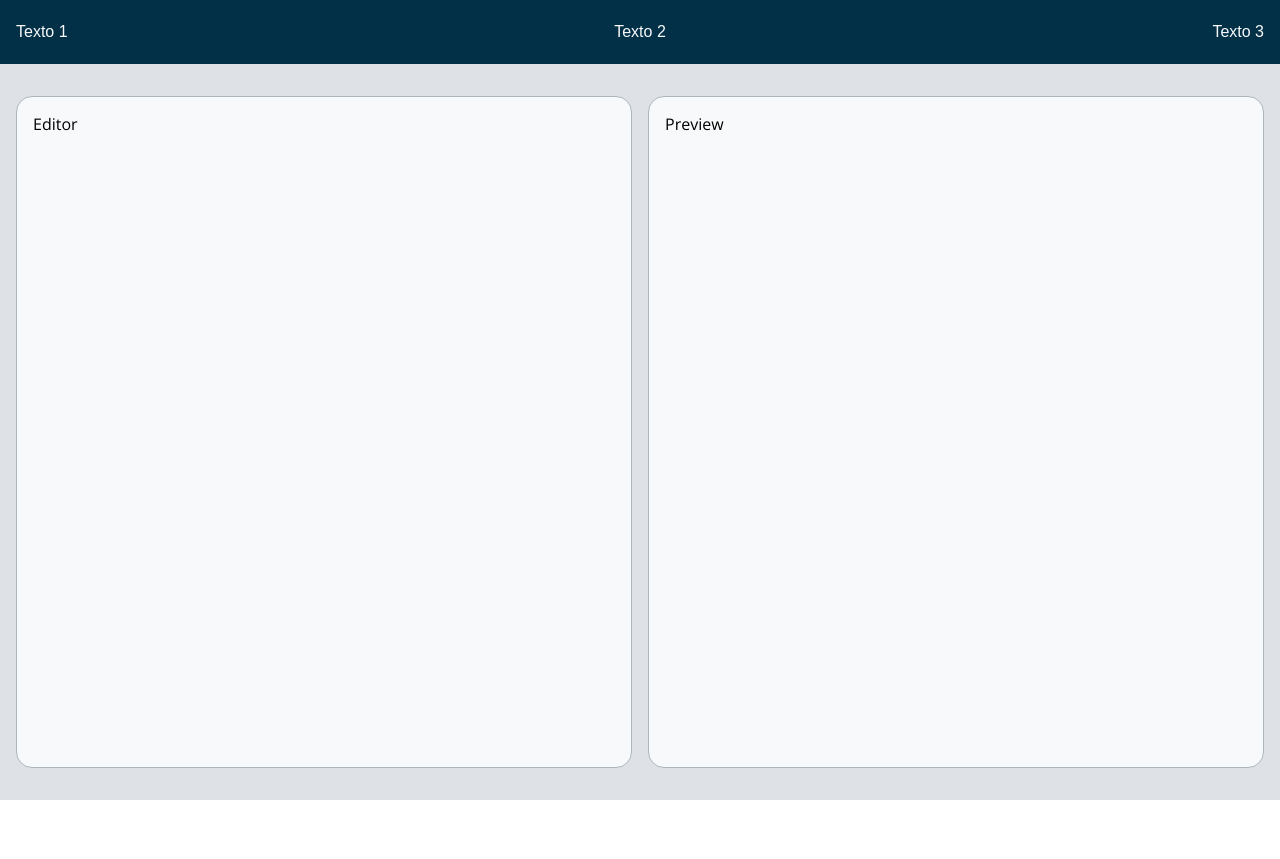
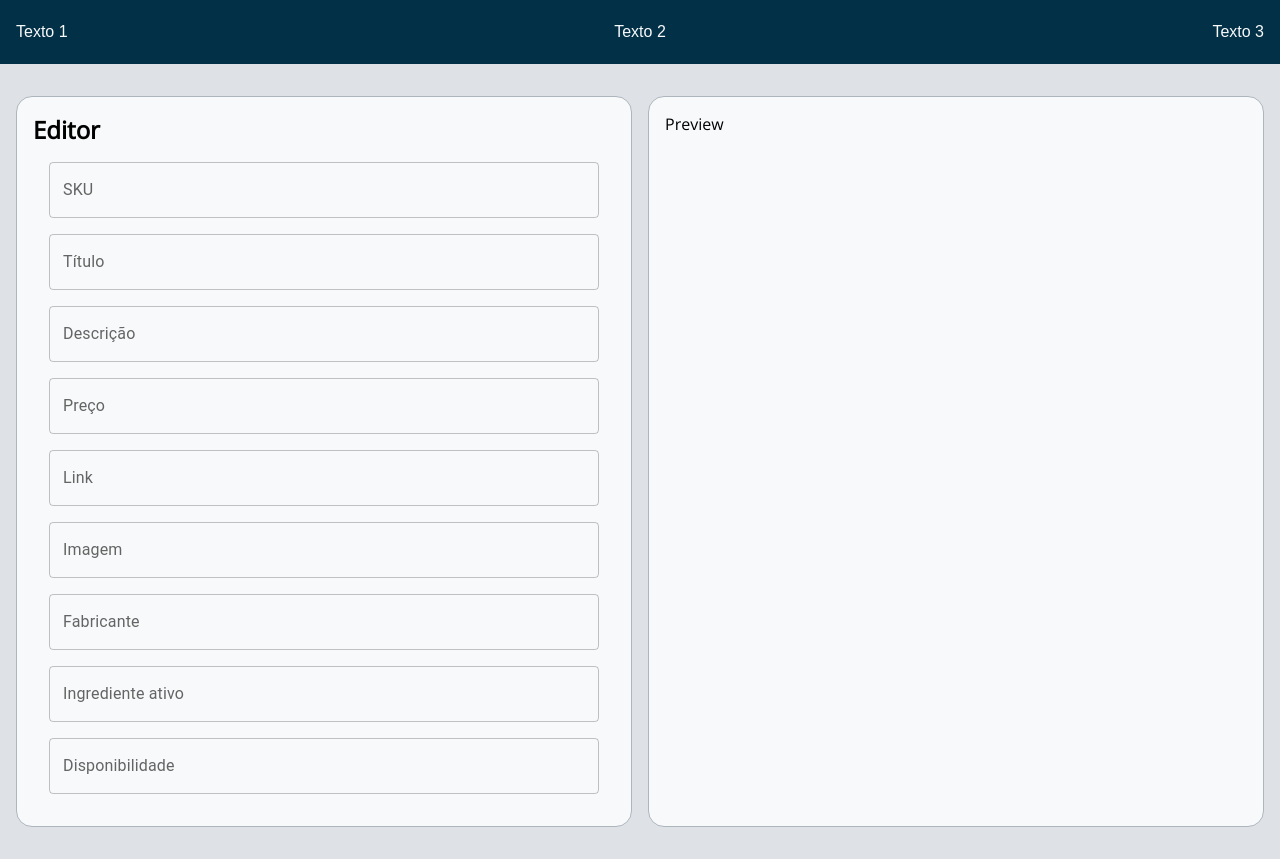
Before and after one commit to th91vi/poc_dash, a React (Vite) app: page / in a window 1280 px wide. Before the commit the page ends 800 px from the top, so only its background shows below. Built offline with nearby package versions, Linux system fonts and the light colour scheme; a web font is replaced by a local one.

Commit message:
refactor: added TextInput to Editor component

```diff
--- a/src/components/structure/Editor/Editor.jsx
+++ b/src/components/structure/Editor/Editor.jsx
@@ -1,3 +1,66 @@
+import { TextInput } from "../../form/TextField";
+
 export function Editor() {
-  return <div>Editor</div>;
+  return (
+    <div>
+      <h2>Editor</h2>
+      <TextInput
+        fullWidth={true}
+        margin="1"
+        label="SKU"
+        placeholder="Exemplo: {{.gtin}}"
+      />
+
+      <TextInput
+        fullWidth={true}
+        margin="1"
+        label="Título"
+        placeholder="Exemplo: {{.title}}"
+      />
+
+      <TextInput
+        fullWidth={true}
+        margin="1"
+        label="Descrição"
+        placeholder="Exemplo: {{.description}}"
+      />
+
+      <TextInput
+        fullWidth={true}
+        margin="1"
+        label="Preço"
+        placeholder="Exemplo: {{.price}}"
+      />
+
+      <TextInput
+        fullWidth={true}
+        margin="1"
+        label="Link"
+        placeholder="Exemplo: {{.link}}"
+      />
+
+      <TextInput
+        fullWidth={true}
+        margin="1"
+        label="Imagem"
+        placeholder="Exemplo: {{.image_link}}"
+      />
+
+      <TextInput
+        fullWidth={true}
+        margin="1"
+        label="Fabricante"
+        placeholder="Exemplo: {{.brand}}"
+      />
+
+      <TextInput fullWidth={true} margin="1" label="Ingrediente ativo" />
+
+      <TextInput
+        fullWidth={true}
+        margin="1"
+        label="Disponibilidade"
+        placeholder='{{eq .availability \"out of stock\"}}'
+      />
+    </div>
+  );
 }
```
